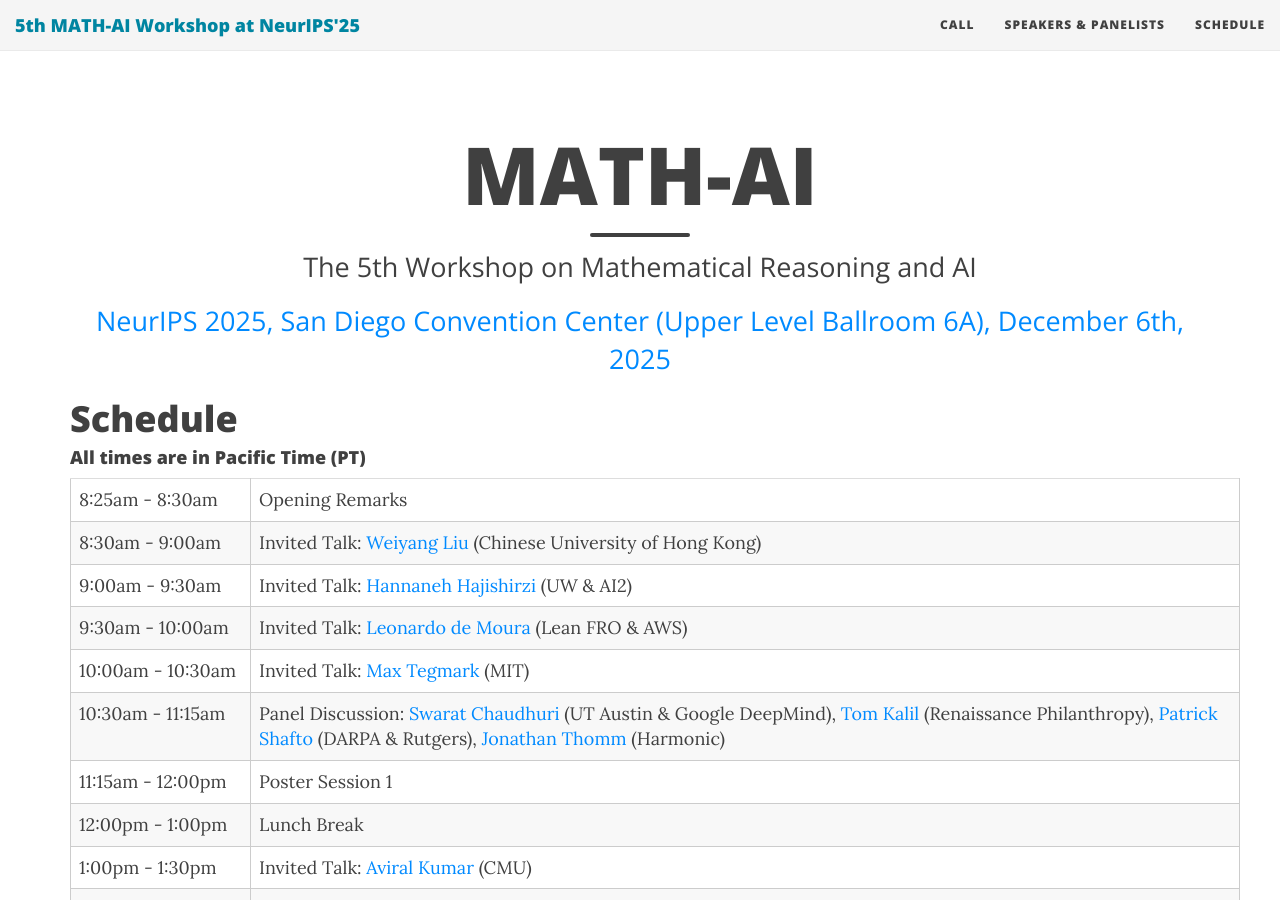
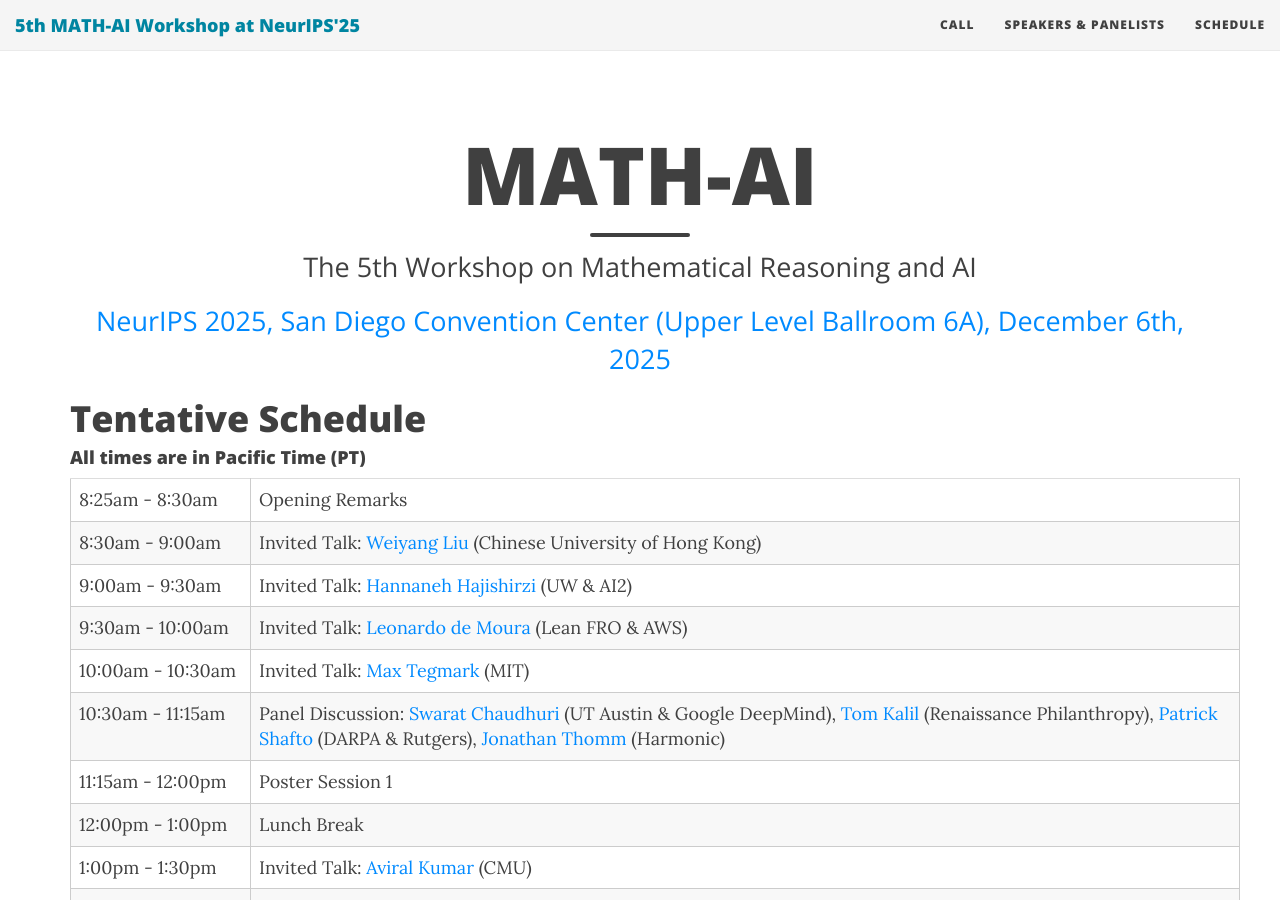
Before and after one commit to mathai2025/mathai2025.github.io, a Jekyll site: the page built from schedule.md, in a window 1280 px wide and 900 px high. Built offline with Jekyll 4.4.1, drawn with Linux system fonts in a browser that asks for light colours; nearby versions of some CDN libraries.

Commit message:
Update schedule.md

```diff
--- a/schedule.md
+++ b/schedule.md
@@ -8,7 +8,7 @@ use-site-title: true
   <a target="_blank" href="https://nips.cc/virtual/2025/workshop/109565">NeurIPS 2025, San Diego Convention Center (Upper Level Ballroom 6A), December 6th, 2025</a>
 </div>
 
-# Schedule
+# Tentative Schedule
 
 
 
```
